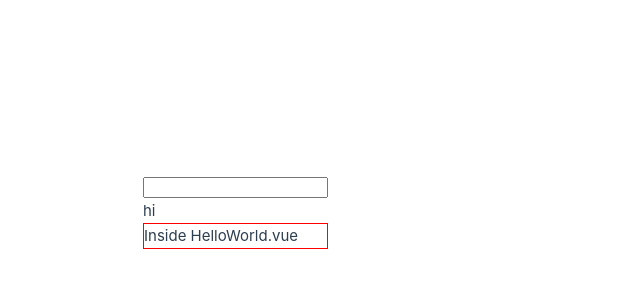
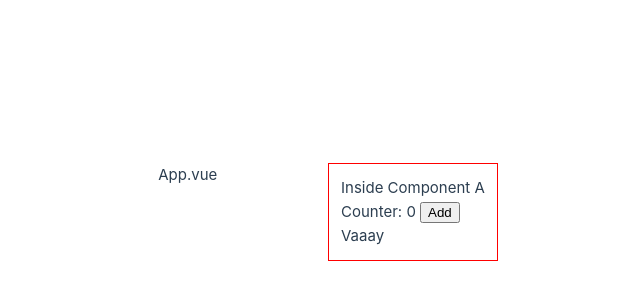
Before and after one commit to Javid-Izadfar/cf27-hello-world, a Vue app: page / in a window 1280 px wide. Shown: the part 188-488 px from the top of the page, without its empty margins (312-952 px from the left). Built offline with nearby package versions, Linux system fonts and the light colour scheme.

Commit message:
added vue conditions

```diff
--- a/src/App.vue
+++ b/src/App.vue
@@ -1,14 +1,9 @@
 <script setup>
-import { ref } from "vue";
-import HelloWorld from "./components/HelloWorld.vue";
-
-const name = ref("");
+import CompA from "@/components/CompA.vue";
+import CompB from "@/components/CompB.vue";
 </script>
-
 <template>
-  <div class="hi">
-    <input v-model="name" type="text" />
-    <div>hi {{ name }}</div>
-    <HelloWorld />
-  </div>
+  <div>App.vue</div>
+  <CompA />
+  <!-- <CompB /> -->
 </template>
--- /dev/null
+++ b/src/components/CompA.vue
@@ -0,0 +1,55 @@
+<script setup>
+import CompC from "@/components/CompC.vue";
+import { ref, onBeforeMount, onMounted, onBeforeUpdate, onUpdated } from "vue";
+
+onBeforeMount(() => {
+  console.log("Comp A: Before Mount");
+});
+onMounted(() => {
+  console.log("Comp A: on Mounted");
+});
+
+const counter = ref(0);
+const increment = () => {
+  console.log("Inside Increment Func");
+  counter.value = counter.value + 1;
+};
+
+onBeforeUpdate(() => {
+  console.log("Comp A: Before Update");
+});
+onUpdated(() => {
+  console.log("Comp A: on Updated");
+});
+
+console.log("Comp A: On Created");
+</script>
+
+<template>
+  <div class="border-red">
+    <div>Inside Component A</div>
+    <div>
+      Counter: {{ counter }}
+      <button @click="increment">Add</button>
+    </div>
+    <CompC v-if="counter === 5" />
+    <div :class="counter === 5 ? 'visible' : 'hidden'">Hoora</div>
+    <div v-show="counter === 5">Hoora</div>
+    <div v-if="counter === 5">Hoora</div>
+    <div v-else-if="counter > 5">OK</div>
+    <div v-else>Vaaay</div>
+  </div>
+</template>
+
+<style scoped>
+.border-red {
+  border: solid 1px red;
+  padding: 12px;
+}
+.hidden {
+  display: none;
+}
+.visible {
+  display: block;
+}
+</style>
--- /dev/null
+++ b/src/components/CompB.vue
@@ -0,0 +1,44 @@
+<script setup>
+import CompC from "@/components/CompC.vue";
+import { ref, onBeforeMount, onMounted, onBeforeUpdate, onUpdated } from "vue";
+
+onBeforeMount(() => {
+  console.log("Comp B: Before Mount");
+});
+onMounted(() => {
+  console.log("Comp B: on Mounted");
+});
+
+const counter = ref(0);
+const increment = () => {
+  console.log("Inside Increment Func");
+  counter.value = counter.value + 1;
+};
+
+onBeforeUpdate(() => {
+  console.log("Comp B: Before Update");
+});
+onUpdated(() => {
+  console.log("Comp B: on Updated");
+});
+
+console.log("Comp B: On Created");
+</script>
+
+<template>
+  <div class="border-blue">
+    <div>Inside Component B</div>
+    <div>
+      Counter: {{ counter }}
+      <button @click="increment">Add</button>
+    </div>
+    <CompC />
+  </div>
+</template>
+
+<style scoped>
+.border-blue {
+  border: solid 1px blue;
+  padding: 12px;
+}
+</style>
--- /dev/null
+++ b/src/components/CompC.vue
@@ -0,0 +1,42 @@
+<script setup>
+import { ref, onBeforeMount, onMounted, onBeforeUpdate, onUpdated } from "vue";
+
+onBeforeMount(() => {
+  console.log("Comp C: Before Mount");
+});
+onMounted(() => {
+  console.log("Comp C: on Mounted");
+});
+
+const counter = ref(0);
+const increment = () => {
+  console.log("Inside Increment Func");
+  counter.value = counter.value + 1;
+};
+
+onBeforeUpdate(() => {
+  console.log("Comp C: Before Update");
+});
+onUpdated(() => {
+  console.log("Comp C: on Updated");
+});
+
+console.log("Comp C: On Created");
+</script>
+
+<template>
+  <div class="border-green">
+    <div>Inside Component C</div>
+    <div>
+      Counter: {{ counter }}
+      <button @click="increment">Add</button>
+    </div>
+  </div>
+</template>
+
+<style scoped>
+.border-green {
+  border: solid 1px green;
+  padding: 12px;
+}
+</style>
--- a/src/components/HelloWorld.vue
+++ /dev/null
@@ -1,9 +0,0 @@
-<template>
-  <div class="hi">Inside HelloWorld.vue</div>
-</template>
-
-<style scoped>
-.hi {
-  border: solid 1px red;
-}
-</style>
```
